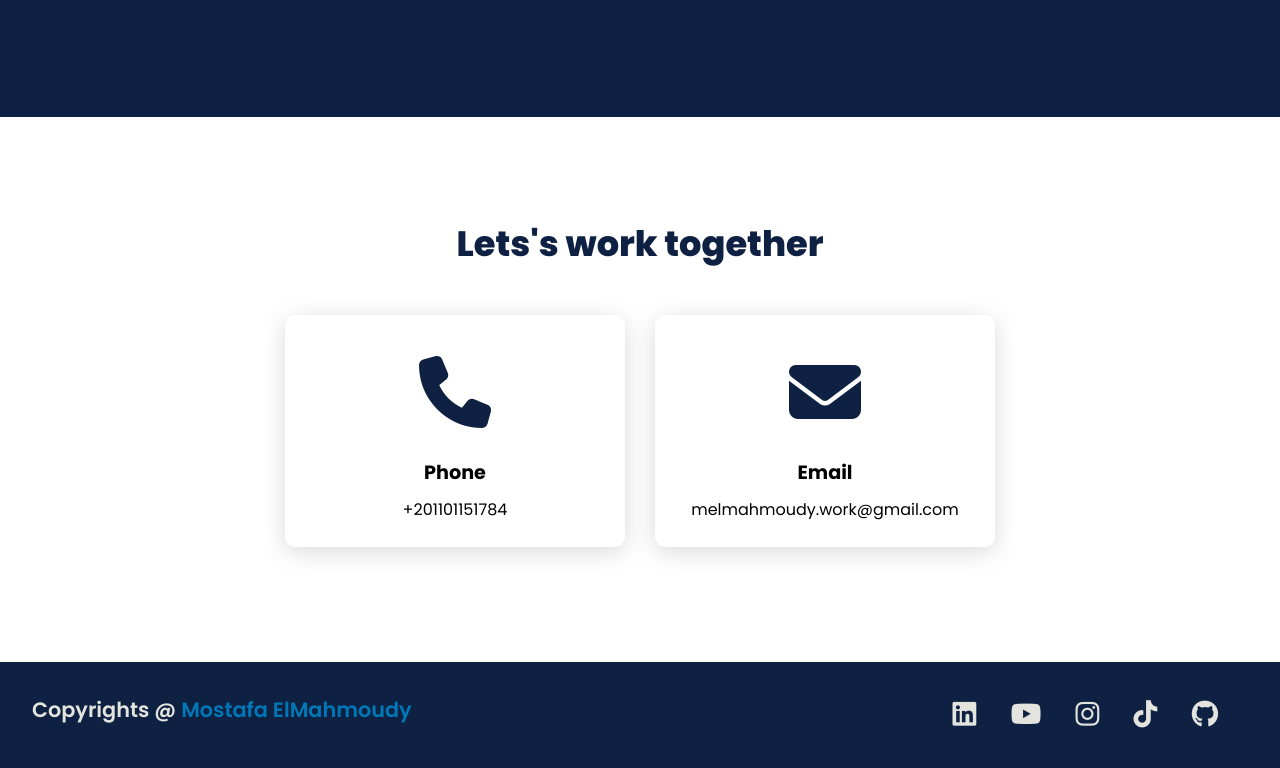
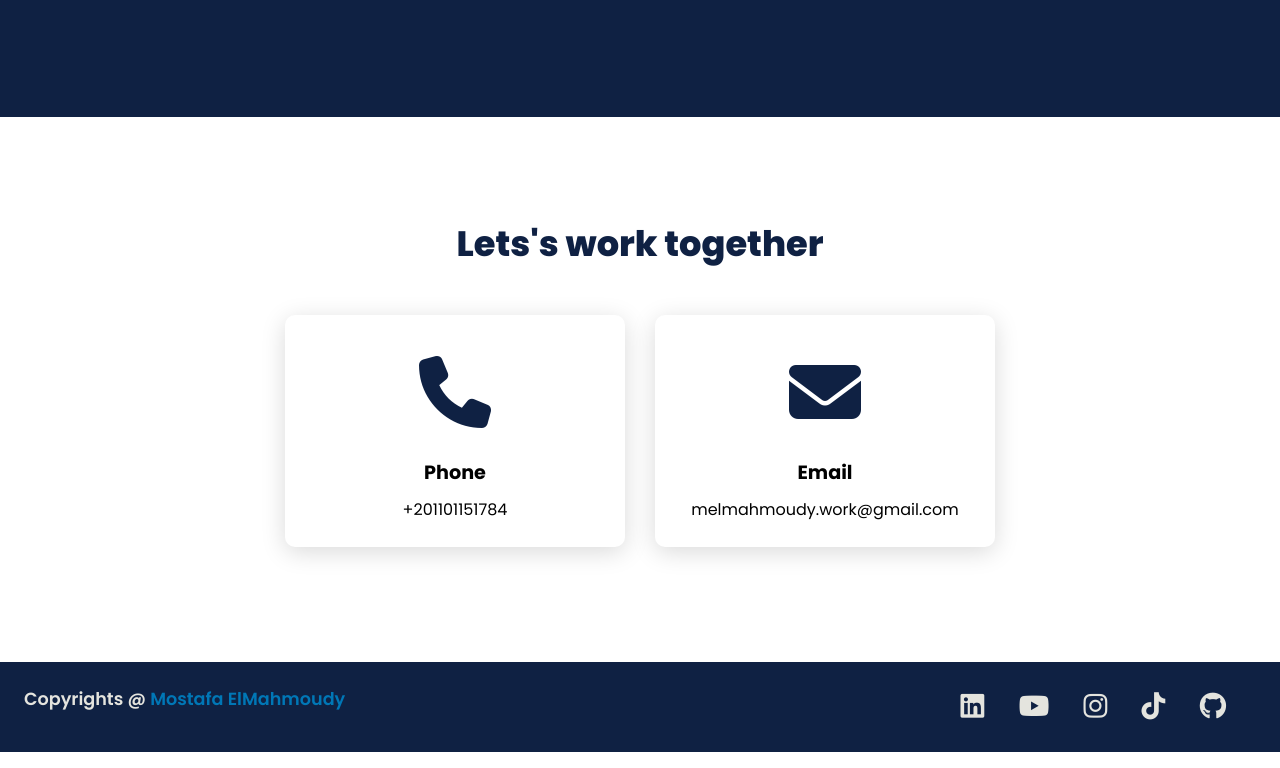
Before and after one commit to Mostafa-nas/portfolio-website, a plain HTML site: page index.html in a window 1280 px wide. Shown: the part 3220-3988 px from the top of the page. Drawn offline with Linux system fonts and the light colour scheme.

Commit message:
Update stylesheet.css

```diff
--- a/stylesheet.css
+++ b/stylesheet.css
@@ -218,13 +218,13 @@ section{
 .footer{
     background-color: #0F2143;
     color: #E4E4DE;
-    padding: 2em;
+    padding: 1.5em;
     display: flex;
     justify-content: space-between;
 }
 
 .footer-title{
-    font-size: 1.3em;
+    font-size: 1.1em;
     font-weight: 600;
 }
 
```
